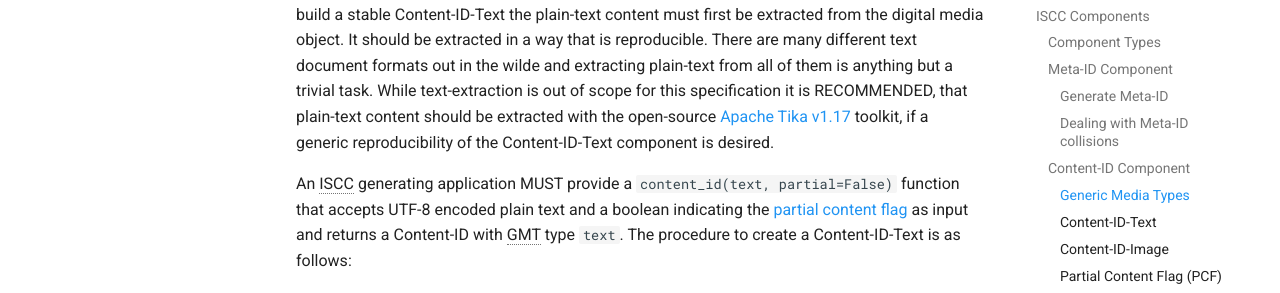
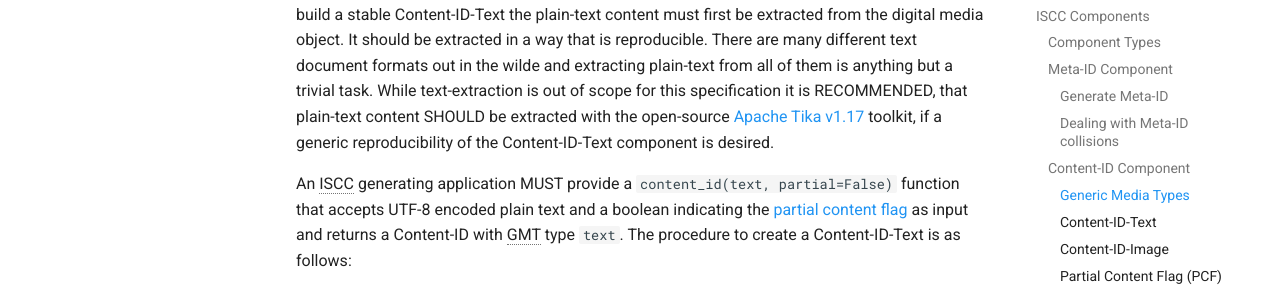
Before and after one commit to iscc/iscc-specs, an MkDocs documentation site: the page built from docs/specification.md, in a window 1280 px wide and 900 px high, scrolled down 7368 px. Shown: the part 281-574 px from the top of the window. Built offline with MkDocs 1.6.1 and Material for MkDocs 9.7.7, drawn with Linux system fonts in a browser that asks for light colours; comment, search, counter and statistics services are not loaded; old or Windows-style settings are respelled for this version of MkDocs; some of the changed text lies outside the part shown.

```diff
--- a/docs/specification.md
+++ b/docs/specification.md
@@ -140,13 +140,13 @@ An ISCC generating application must follow these steps in the given order to pro
     When trimming text be sure to trim the byte-length of the UTF-8 encoded version and not the number of characters. The trim point MUST be such, that it does not cut into multibyte characters. Characters might have different UTF-8 byte-length. For example `ü` is 2-bytes, `驩` is 3-bytes and `𠜎` is 4-bytes. So the trimmed version of a string with 128 `驩`-characters will result in a 42-character string with a 126-byte UTF-8 encoded length. This is necessary because the results of this operation will be stored as basic metadata with strict byte size limits on the blockchain.
 
 !!! tip "Pre-normalization"
-    Applications that perform automated data-ingestion should apply a custimized preliminary normalization to title data tailored to the dataset. Depending on catalog data removing pairs of brackets [], (), {}, and text inbetween them or cutting all text after the first occurence of a semicolon (;) or colon (:) can vastly improve de-duplication.
+    Applications that perform automated data-ingestion SHOULD apply a custimized preliminary normalization to title data tailored to the dataset. Depending on catalog data removing pairs of brackets [], (), {}, and text inbetween them or cutting all text after the first occurence of a semicolon (;) or colon (:) can vastly improve de-duplication.
 
 ##### Dealing with Meta-ID collisions
 
 Ideally we want multiple ISCCs that identify different manifestations of the *same intangible creation* to be automatically grouped by an identical leading Meta-ID component. We call such a natural grouping an **intended component collision**. Metadata, captured and edited by humans, is notoriously unreliable. By using normalization and a similarity hash on the metadata we account for some of this variation while keeping the Meta-ID component somewhat stable.
 
-Auto-generated Meta-IDs components are **expected** to miss some intended collisions. An application should check for such **missed intended component collisions** before registering a new Meta-ID with the *canonical registry* of ISCCs by conducting a similarity search and asking for user feedback.
+Auto-generated Meta-IDs components are **expected** to miss some intended collisions. An application SHOULD check for such **missed intended component collisions** before registering a new Meta-ID with the *canonical registry* of ISCCs by conducting a similarity search and asking for user feedback.
 
 But what about **unintended component collisions**? Such collisions might happen because two *different intangible creations* have very similar or even identical metadata. But they might also happen simply by chance. With 2^56 possibile Meta-ID components the probability of random collisions rises in an S-cuved shape with the number of deployed ISCCs (see: [Hash Collision Probabilities](http://preshing.com/20110504/hash-collision-probabilities/)).  We should keep in mind that, the Meta-ID component is only one part of a fully qualified ISCC Code. Unintended collisions of the Meta-ID component are generally deemed as **acceptable and expected**.
 
@@ -175,7 +175,7 @@ The  Content-ID type is signaled by the first 3 bits of the second nibble of the
 
 ##### Content-ID-Text
 
-The Content-ID-Text is built from the extracted plain-text content of an encoded media object. To build a stable Content-ID-Text the plain-text content must first be extracted from the digital media object. It should be extracted in a way that is reproducible. There are many different text document formats out in the wilde and extracting plain-text from all of them is anything but a trivial task. While text-extraction is out of scope for this specification it is RECOMMENDED, that plain-text content should be extracted with the open-source [Apache Tika v1.17](https://tika.apache.org/) toolkit, if a generic reproducibility of the Content-ID-Text component is desired.
+The Content-ID-Text is built from the extracted plain-text content of an encoded media object. To build a stable Content-ID-Text the plain-text content must first be extracted from the digital media object. It should be extracted in a way that is reproducible. There are many different text document formats out in the wilde and extracting plain-text from all of them is anything but a trivial task. While text-extraction is out of scope for this specification it is RECOMMENDED, that plain-text content SHOULD be extracted with the open-source [Apache Tika v1.17](https://tika.apache.org/) toolkit, if a generic reproducibility of the Content-ID-Text component is desired.
 
 An ISCC generating application MUST provide a `content_id(text, partial=False)` function that accepts UTF-8 encoded plain text and a boolean indicating the [partial content flag](#partial-content-flag-pcf) as input and returns a Content-ID with GMT type `text`. The procedure to create a Content-ID-Text is as follows:
 
@@ -213,7 +213,7 @@ An ISCC generating application MUST provide a `content_id_image(image, partial=F
 
 ##### Partial Content Flag (PCF)
 
-The last bit of the header byte is the "Partial Content Flag". It designates if the Content-ID applies to the full content or just some part of it. The PCF MUST be set as a `0`-bit (**full GMT-specific content**) by default. Setting the PCF to `1` enables applications to create multiple ISCCs for partial extracts of one and the same digital file. The exact semantics of *partial content* are outside of the scope of this specification. Applications that plan to support partial Content-IDs should clearly define their semantics. For example, an application might create separate ISCC for the text contents of multiple articles of a magazine issue. In such a scenario
+The last bit of the header byte is the "Partial Content Flag". It designates if the Content-ID applies to the full content or just some part of it. The PCF MUST be set as a `0`-bit (**full GMT-specific content**) by default. Setting the PCF to `1` enables applications to create multiple ISCCs for partial extracts of one and the same digital file. The exact semantics of *partial content* are outside of the scope of this specification. Applications that plan to support partial Content-IDs SHOULD clearly define their semantics. For example, an application might create separate ISCC for the text contents of multiple articles of a magazine issue. In such a scenario
 the Meta-, Data-, and Instance-IDs are the compound key for the magazine issue, while the Content-ID-Text component distinguishes the different articles of the issue. The different Content-ID-Text components would automatically be "bound" together by the other 3 components.
 
 #### Data-ID Component
@@ -274,7 +274,7 @@ Basic metadata for an ISCC is metadata that is explicitly defined by this specif
 
 ### Extended Metadata
 
-Extended metadata for an ISCC is metadata that is not explixitly defined by this specification. All such metadata should be supplied as JSON objects within the top-level `meta`array field. This allows for a flexible and extendable way to supply additional industry specific metadata about the identified content.
+Extended metadata for an ISCC is metadata that is not explixitly defined by this specification. All such metadata SHOULD be supplied as JSON objects within the top-level `meta`array field. This allows for a flexible and extendable way to supply additional industry specific metadata about the identified content.
 
 Extended metadata entries MUST be wrapped in JSON object of the following structure:
 
```
